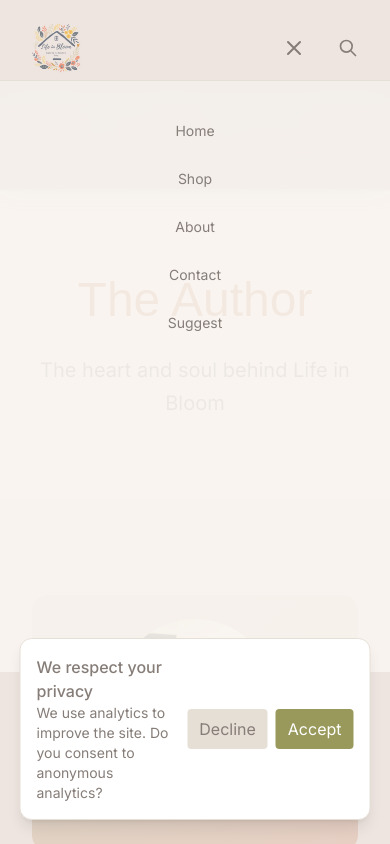
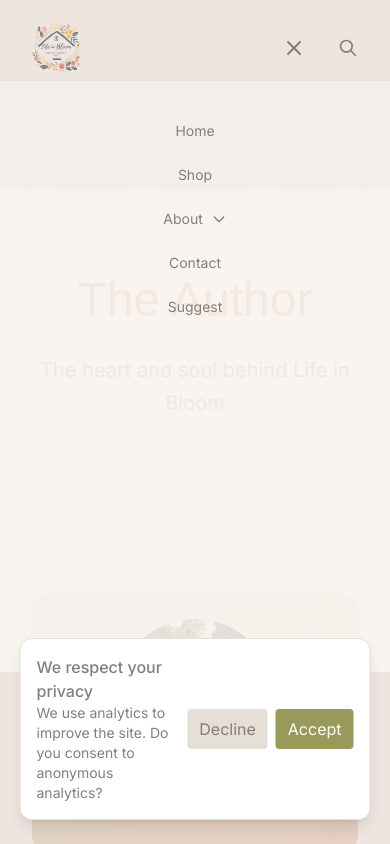
Before and after one commit to Giftsimiyu/lifeinbloom, a Next.js app: page /about/the-author in a window 390 px wide. Both pictures are taken after a click on the button 294 px from the left and 48 px from the top of the page. Shown: the top 844 px of the page. Built offline with nearby package versions, Linux system fonts and the light colour scheme; no server answers; a web font is replaced by a local one.

Commit message:
changes made to mobile navbar

```diff
--- a/src/app/about/the-author/page.tsx
+++ b/src/app/about/the-author/page.tsx
@@ -28,7 +28,7 @@ export default function AuthorPage() {
           <div className="grid md:grid-cols-2 gap-12 items-start">
             <div className="bg-gradient-to-br from-(--color-accent-olive)/20 to-(--color-accent-terracotta)/20 rounded-2xl p-6 md:p-10 flex items-center justify-center sticky top-20">
               <div className="text-center">
-                <img src="/me1.jpeg" alt="Author" className="w-40 h-40 md:w-50 md:h-50 object-cover rounded-full shadow-lg mx-auto mb-4" />
+                <img src="/me.jpeg" alt="Author" className="w-40 h-40 md:w-50 md:h-50 object-cover rounded-full shadow-lg mx-auto mb-4" />
                 <h2 className="font-display text-2xl text-(--color-accent-wilderness)">
                   The Creator
                 </h2>
--- a/src/app/components/navbar.tsx
+++ b/src/app/components/navbar.tsx
@@ -13,6 +13,7 @@ import { HiOutlineShoppingBag } from "react-icons/hi";
 export default function Navbar() {
   const [searchOpen, setSearchOpen] = useState(false);
   const [menuOpen, setMenuOpen] = useState(false);
+  const [mobileAboutOpen, setMobileAboutOpen] = useState(false);
   const [searchQuery, setSearchQuery] = useState("");
   const router = useRouter();
 
@@ -91,20 +92,72 @@ export default function Navbar() {
       : "-translate-y-6 opacity-0 pointer-events-none"
   }`}
 >
-  <div className="flex flex-col items-center py-10 space-y-7 min-h-[70vh]">
-    <Link onClick={() => setMenuOpen(false)} href="/home" className="text-sm">
+  <div className="flex flex-col items-center py-10 space-y-6 min-h-[70vh] px-6">
+    <Link
+      onClick={() => setMenuOpen(false)}
+      href="/home"
+      className="text-sm text-[var(--color-neutral-grey)] hover:text-[var(--color-accent-olive)] transition-colors text-center"
+    >
       Home
     </Link>
-    <Link onClick={() => setMenuOpen(false)} href="/shop" className="text-sm">
+    <Link
+      onClick={() => setMenuOpen(false)}
+      href="/shop"
+      className="text-sm text-[var(--color-neutral-grey)] hover:text-[var(--color-accent-olive)] transition-colors text-center"
+    >
       Shop
     </Link>
-    <Link onClick={() => setMenuOpen(false)} href="/about" className="text-sm">
-      About
-    </Link>
-    <Link onClick={() => setMenuOpen(false)} href="/contact" className="text-sm">
+    <div className="w-full max-w-xs text-center">
+      <button
+        type="button"
+        onClick={() => setMobileAboutOpen((open) => !open)}
+        aria-expanded={mobileAboutOpen}
+        className="w-full flex items-center justify-center gap-2 text-sm text-[var(--color-neutral-grey)] hover:text-[var(--color-accent-olive)] transition-colors"
+      >
+        <span>About</span>
+        <HiOutlineChevronDown
+          className={`h-4 w-4 transition-transform duration-200 ${mobileAboutOpen ? "rotate-180" : ""}`}
+        />
+      </button>
+      <div
+        className={`overflow-hidden transition-all duration-300 ${mobileAboutOpen ? "max-h-36 opacity-100" : "max-h-0 opacity-0"}`}
+      >
+        <div className="mt-3 flex flex-col gap-3 items-center">
+          <Link
+            onClick={() => {
+              setMenuOpen(false);
+              setMobileAboutOpen(false);
+            }}
+            href="/about"
+            className="text-sm text-[var(--color-neutral-grey)] hover:text-[var(--color-accent-olive)] transition-colors text-center"
+          >
+            The Blog
+          </Link>
+          <Link
+            onClick={() => {
+              setMenuOpen(false);
+              setMobileAboutOpen(false);
+            }}
+            href="/about/the-author"
+            className="text-sm text-[var(--color-neutral-grey)] hover:text-[var(--color-accent-olive)] transition-colors text-center"
+          >
+            The Author
+          </Link>
+        </div>
+      </div>
+    </div>
+    <Link
+      onClick={() => setMenuOpen(false)}
+      href="/contact"
+      className="text-sm text-[var(--color-neutral-grey)] hover:text-[var(--color-accent-olive)] transition-colors text-center"
+    >
       Contact
     </Link>
-    <Link onClick={() => setMenuOpen(false)} href="/suggest" className="text-sm">
+    <Link
+      onClick={() => setMenuOpen(false)}
+      href="/suggest"
+      className="text-sm text-[var(--color-neutral-grey)] hover:text-[var(--color-accent-olive)] transition-colors text-center"
+    >
       Suggest
     </Link>
   </div>
```
